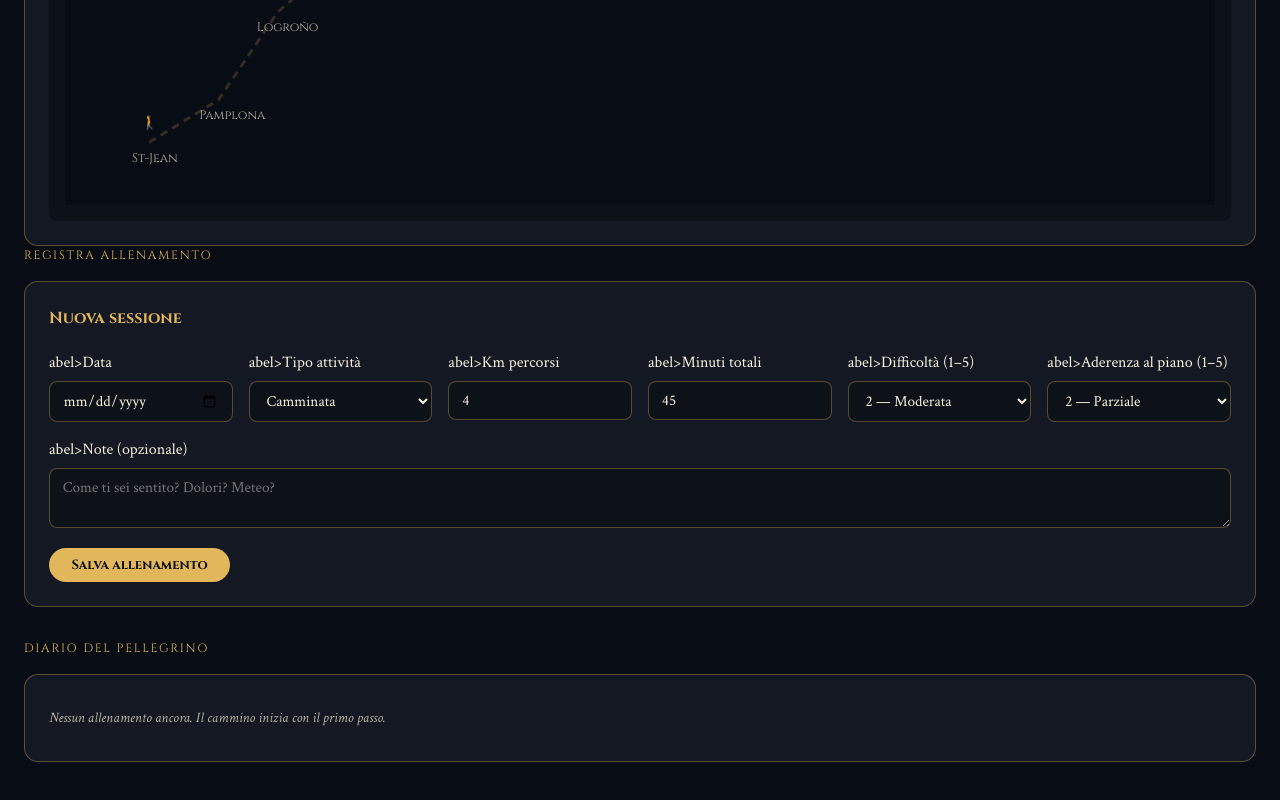
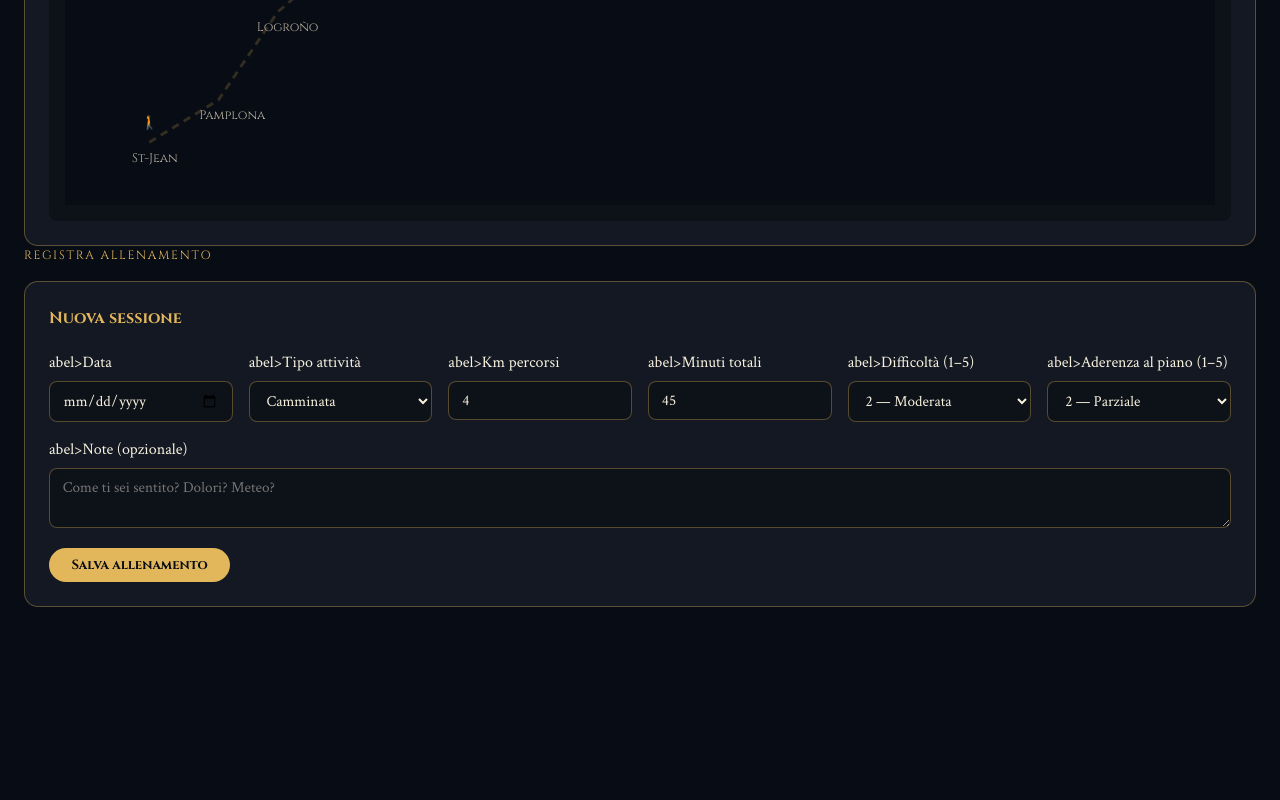
Before and after one commit to Cesta73/Cammino, a plain HTML site: page index.html in a window 1280 px wide. Shown: the part 905-1705 px from the top of the page. After the commit the page ends 1576 px from the top, so only its background shows below. Drawn offline with Linux system fonts and the light colour scheme; a script that the page names is missing.

Commit message:
Add files via upload

```diff
--- a/index.html
+++ b/index.html
@@ -222,12 +222,6 @@ abel>Note (opzionale)</label>
 </form>
 </div>
 </section>
-<section class="timeline-section">
-<div class="section-title">Diario del pellegrino</div>
-<div class="timeline-card">
-<div id="timeline"><div id="emptyLog">Nessun allenamento ancora. Il cammino inizia con il primo passo.</div></div>
-</div>
-</section>
 </main>
 <div id="compostelaOverlay">
 <div class="compostela-box">
```
